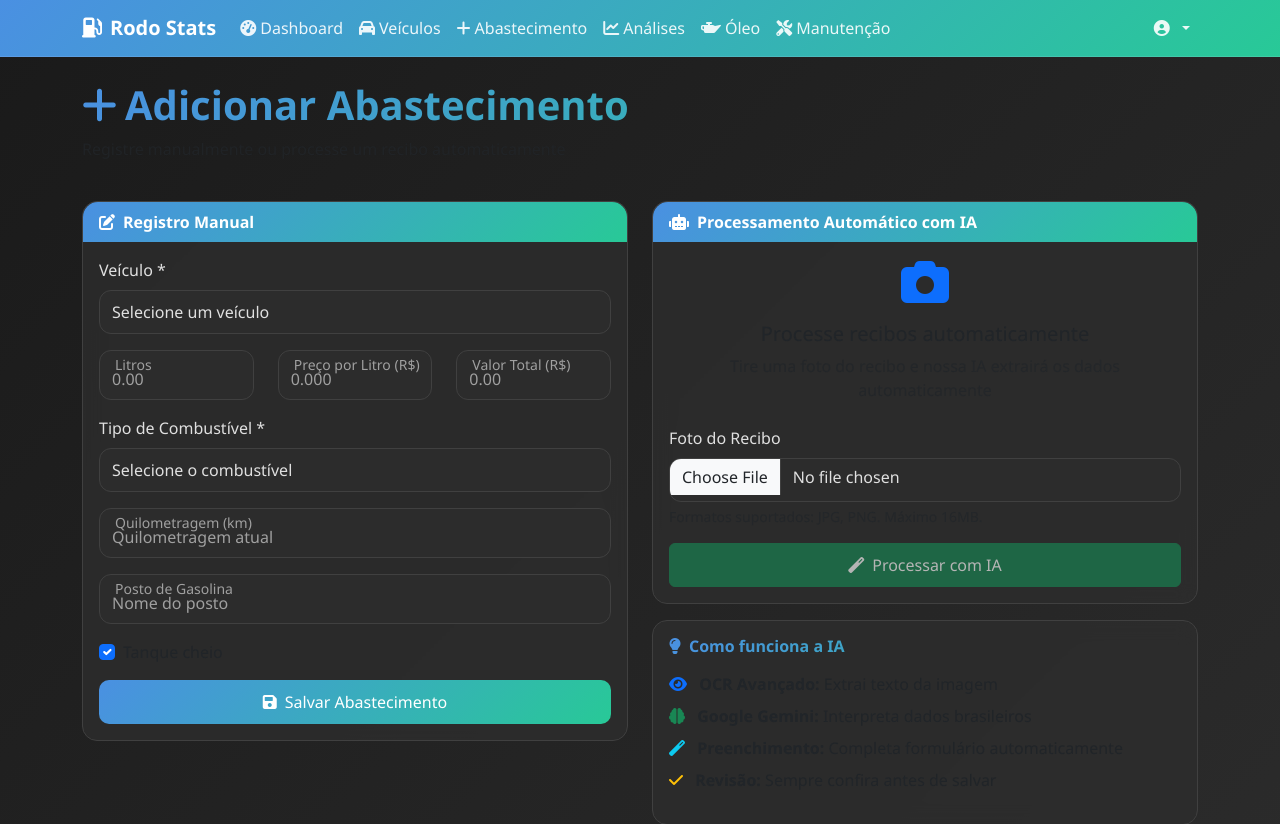
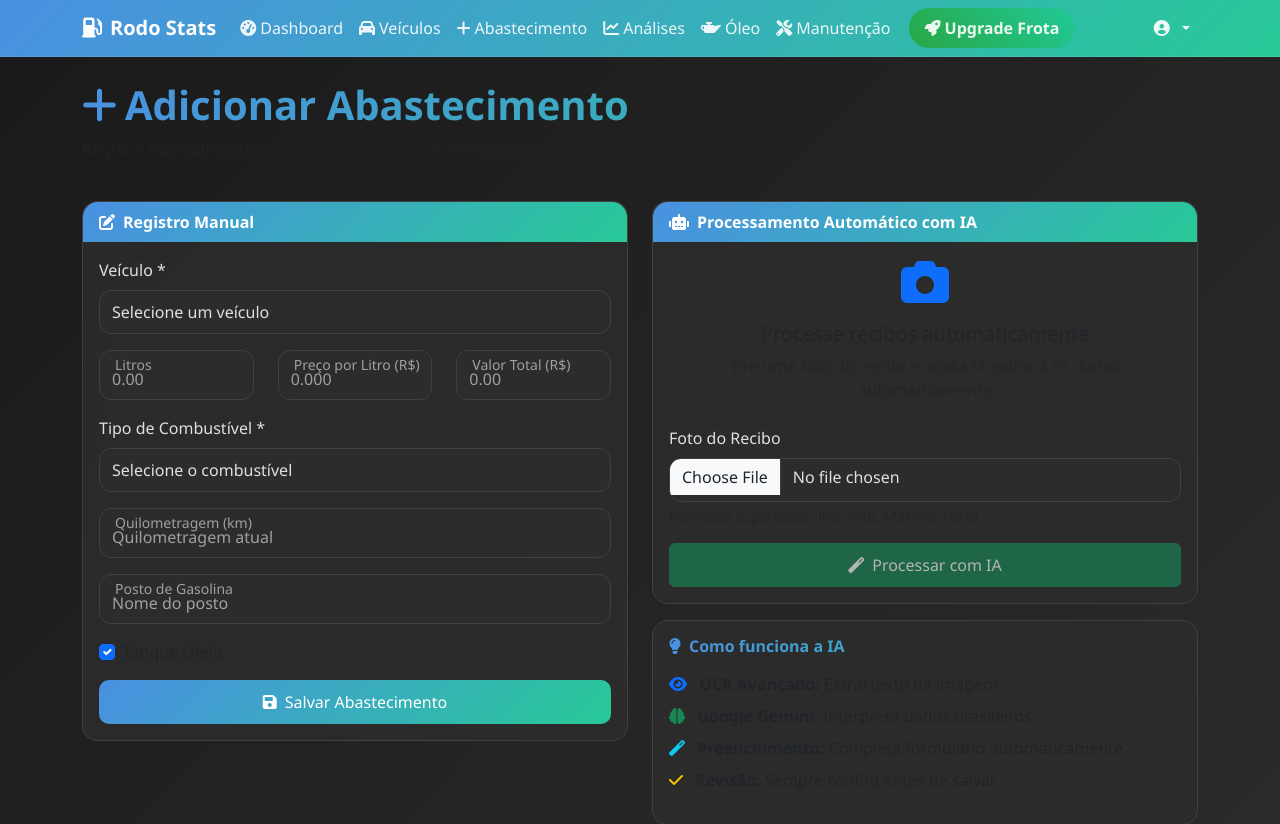
Before and after one commit to cguedes90/rodostats, a Flask app: page /add_fuel in a window 1280 px wide. Shown: the top 824 px of the page. Run offline with Flask 3, Linux system fonts and the light colour scheme; the visitor is signed in with stand-in values (Sample User, id 1); data that the repository does not hold is empty; some libraries are stand-ins or nearby versions.

Commit message:
Finalizar preparação sistema de frotas para produção
💾 Migração do Banco:
- Executar db.create_all() para criar tabelas Fleet, FleetMember, Driver
- Sistema de frotas pronto para uso imediato

🔗 Navegação Melhorada:
- Adicionar botão "Upgrade Frota" no navbar principal
- Design destacado com gradiente verde (call-to-action)
- Link direto para fleet_register.html

✅ Sistema Completo e Funcional:
- Banco de dados migrado ✅
- Templates implementados ✅
- Rotas backend funcionando ✅
- Navegação integrada ✅
- Documentação completa ✅

🚀 Pronto para Fase 2 amanhã!

🚀 Generated with [Claude Code](https://claude.ai/code)

Co-Authored-By: Claude <noreply@anthropic.com>

```diff
--- a/templates/base.html
+++ b/templates/base.html
@@ -844,6 +844,11 @@
                             <i class="fas fa-tools me-1"></i>Manutenção
                         </a>
                     </li>
+                    <li class="nav-item">
+                        <a class="nav-link btn-upgrade-fleet" href="{{ url_for('fleet_register') }}" style="background: linear-gradient(45deg, #28a745, #20c997); border-radius: 20px; margin-left: 10px; padding: 8px 16px; font-weight: 600;">
+                            <i class="fas fa-rocket me-1"></i>Upgrade Frota
+                        </a>
+                    </li>
                 </ul>
 
                 <ul class="navbar-nav">
```
